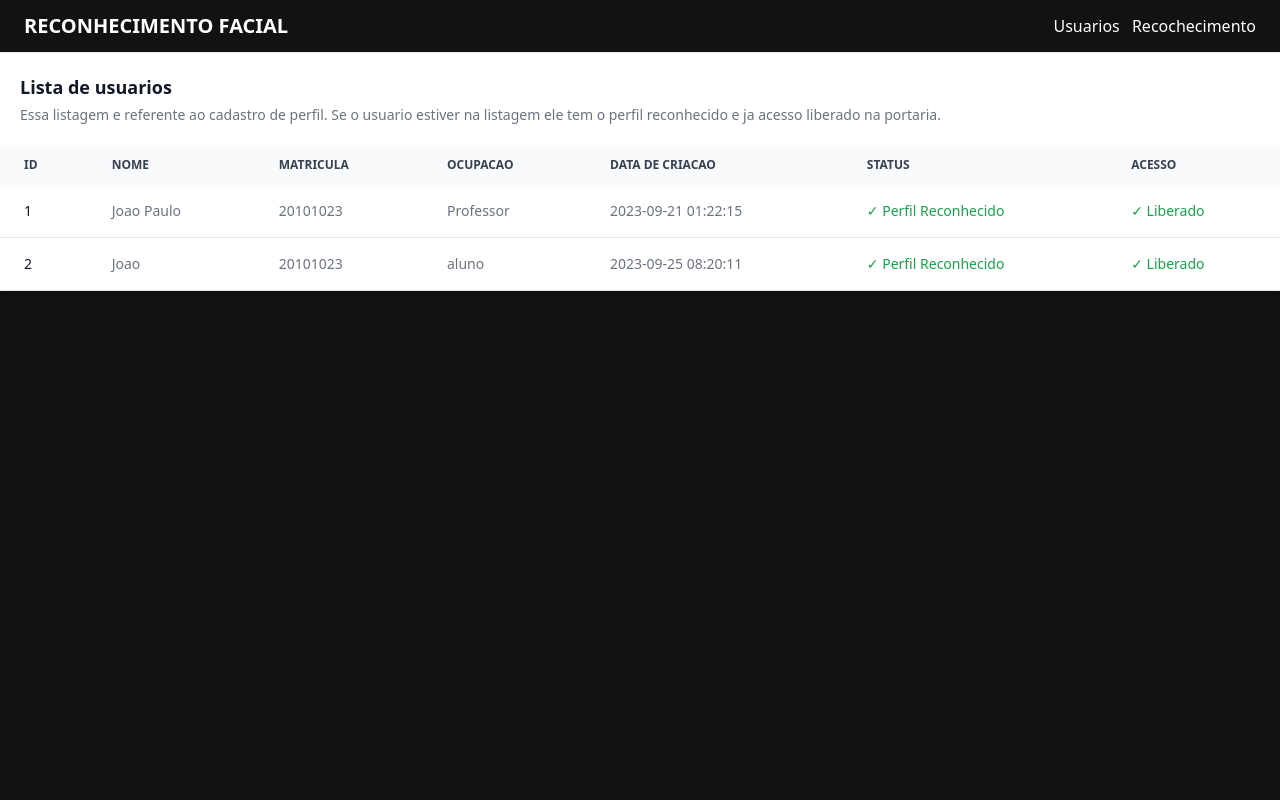
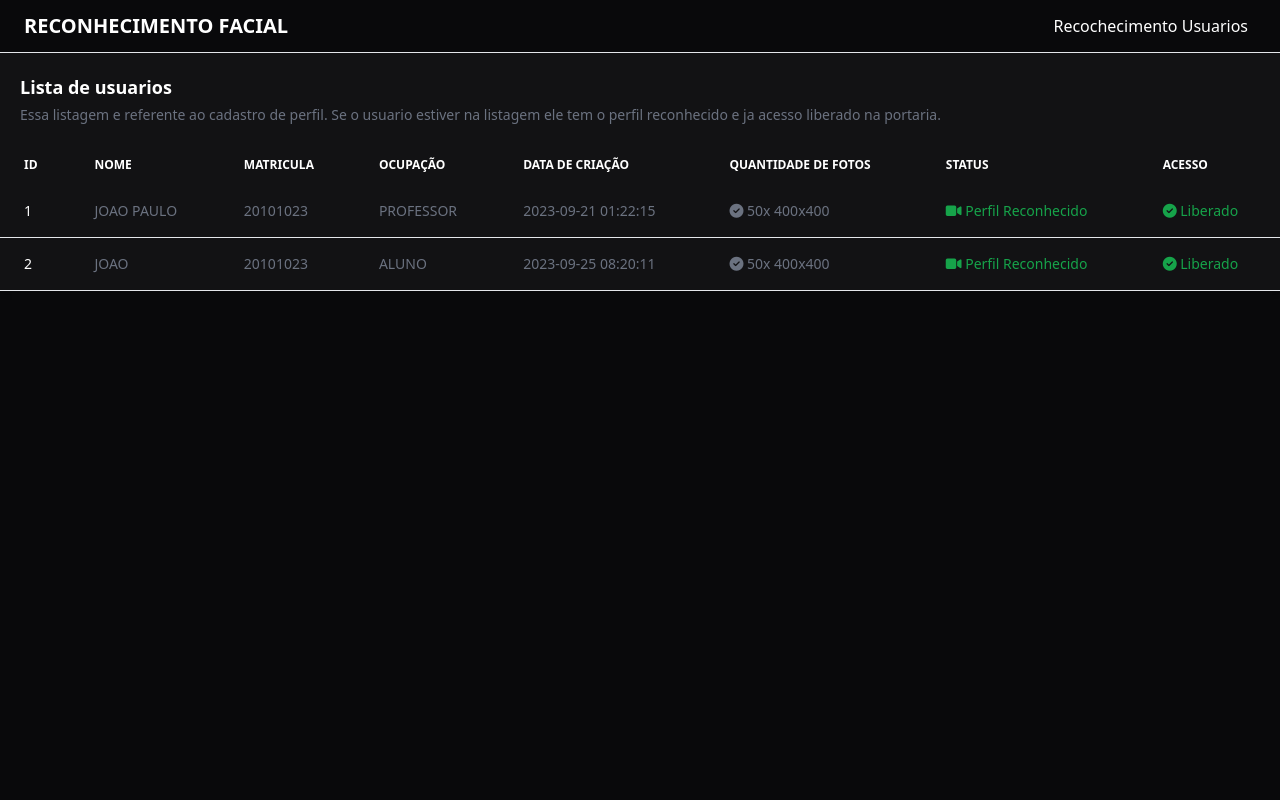
Before and after one commit to joaopaulo-D/face, a Flask app: page /face_list_users in a window 1280 px wide. Run offline with Flask 3, Linux system fonts and the light colour scheme; some libraries are stand-ins or nearby versions.

Commit message:
styles: ajuste no layout

```diff
--- a/web/app.py
+++ b/web/app.py
@@ -56,7 +56,8 @@ def face_cadastro():
 
     if saveface:
       creatDir(name, "../uploads")
-      database.insert(nome, matricula, ocupacao)
+
+    database.insert(nome, matricula, ocupacao)
 
   return render_template('face_cadastro.html', video_loading=saveface)
 
@@ -83,7 +84,7 @@ def generate_frames():
       resize = cv2.resize(roi_gray, (400, 400))
 
       if saveface:
-        cv2.putText(frame,str(savefaceC),(10,80), cv2.FONT_HERSHEY_SIMPLEX, 1,(0,255,255),1,cv2.LINE_AA)
+        cv2.putText(frame,str(savefaceC),(10,80), cv2.FONT_HERSHEY_SIMPLEX, 1,(255,255,255),1,cv2.LINE_AA)
         savefaceC += 1
         saveImg(resize)
 
--- a/web/static/css/styles.css
+++ b/web/static/css/styles.css
@@ -0,0 +1,3 @@
+.fundo-hsl {
+  background-color: hsl(240, 10%, 3.9%);
+}
--- a/web/templates/base.html
+++ b/web/templates/base.html
@@ -7,6 +7,7 @@
   <meta http-equiv="cache-control" content="no-cache">
   <meta http-equiv="pragma" content="no-cache">
   <meta http-equiv="expires" content="0">
+  <link rel="stylesheet" href="{{ url_for('static', filename='css/styles.css') }}">
   <title>
     {% if title %}
       IC - {{ title }}
@@ -16,19 +17,20 @@
   </title>
 </head>
 
-<body class="bg-[#121214] text-white">
+<body class="fundo-hsl text-white">
   <div class="min-h-screen flex flex-col">
     <div class="px-6 py-3 flex items-center justify-between border-b">
       <h1 class="text-xl font-bold">RECONHECIMENTO FACIAL</h1>
       <div>
-        <a href="/face_list_users" class="mr-2 hover:text-blue-400">Usuarios</a>
-        <a href="/" class="hover:text-blue-400">Recochecimento</a>
+        <a href="/" class="hover:text-gray-400">Recochecimento</a>
+        <a href="/face_list_users" class="mr-2 hover:text-gray-400">Usuarios</a>
       </div>
     </div>
     {% block content %}{% endblock %}
   </div>
 
   <script src="https://cdn.tailwindcss.com"></script>
+  <script src="https://kit.fontawesome.com/d784c9c989.js" crossorigin="anonymous"></script>
   <script src="https://cdnjs.cloudflare.com/ajax/libs/socket.io/4.0.1/socket.io.js"></script>
   <script src="../static/js/socket.js"></script>
 </body>
--- a/web/templates/face_list_users.html
+++ b/web/templates/face_list_users.html
@@ -4,46 +4,53 @@
 
 <div class="relative overflow-x-auto shadow-md">
   <table class="w-full text-sm text-left text-gray-500 dark:text-gray-400">
-    <caption class="p-5 text-lg font-semibold text-left text-gray-900 bg-white dark:text-white dark:bg-gray-800">
+    <caption class="p-5 text-lg font-semibold text-left text-white bg-[#121214] dark:text-white dark:bg-gray-800">
       Lista de usuarios
       <p class="mt-1 text-sm font-normal text-gray-500 dark:text-gray-400">
         Essa listagem e referente ao cadastro de perfil. Se o usuario estiver na listagem ele tem o perfil reconhecido e ja acesso liberado na portaria.
       </p>
     </caption>
-    <thead class="text-xs text-gray-700 uppercase bg-gray-50 dark:bg-gray-700 dark:text-gray-400">
+    <thead class="text-xs text-white uppercase bg-[#121214] dark:bg-[#121214] dark:text-gray-400">
       <tr>
         <th class="px-6 py-3">id</th>
         <th class="px-6 py-3">Nome</th>
         <th class="px-6 py-3">Matricula</th>
-        <th class="px-6 py-3">Ocupacao</th>
-        <th class="px-6 py-3">Data de criacao</th>
+        <th class="px-6 py-3">Ocupação</th>
+        <th class="px-6 py-3">Data de criação</th>
+        <th class="px-6 py-3">Quantidade de Fotos</th>
         <th class="px-6 py-3">Status</th>
         <th class="px-6 py-3">Acesso</th>
       </tr>
     </thead>
     {% for res in users %}
     <tbody>
-      <tr class="bg-white border-b dark:bg-gray-800 dark:border-gray-700 hover:bg-gray-50">
-        <th scope="row" class="px-6 py-4 font-medium text-gray-900 whitespace-nowrap dark:text-white">
+      <tr class="bg-[#121214] border-b dark:bg-gray-800 dark:border-white hover:bg-gray-900">
+        <th scope="row" class="px-6 py-4 font-medium text-white whitespace-nowrap dark:text-white">
           {{ res[0] }}
         </th>
-        <td class="px-6 py-4">
+        <td class="px-6 py-4 uppercase">
           {{ res[1] }}
         </td>
         <td class="px-6 py-4">
           {{ res[2] }}
         </td>
-        <td class="px-6 py-4">
+        <td class="px-6 py-4 uppercase">
           {{ res[3] }}
         </td>
         <td class="px-6 py-4">
           {{ res[4] }}
         </td>
-        <td class="px-6 py-4 text-green-600 font-medium">
-          ✓ Perfil Reconhecido
+        <td class="px-6 py-4 font-medium">
+          <i class="fa-solid fa-circle-check text-md"></i>
+          50x 400x400
         </td>
         <td class="px-6 py-4 text-green-600 font-medium">
-          ✓ Liberado
+          <i class="fa-solid fa-video text-md"></i>
+          Perfil Reconhecido
+        </td>
+        <td class="px-6 py-4 text-green-600 font-medium">
+          <i class="fa-solid fa-circle-check text-md"></i>
+          Liberado
         </td>
       </tr>
     </tbody>
```
Also changed, not shown: web/templates/face_cadastro.html (+16 -3 lines).
